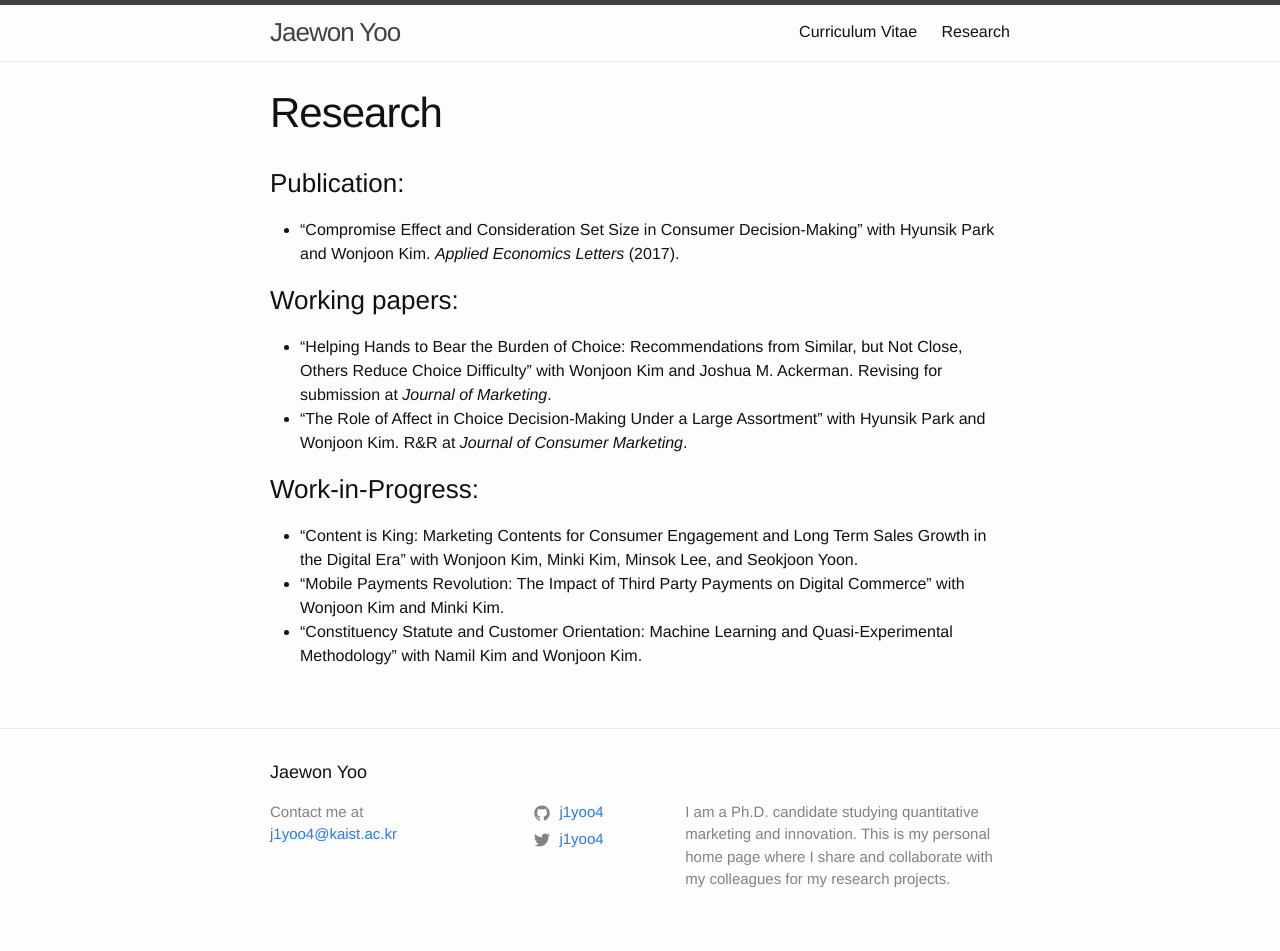
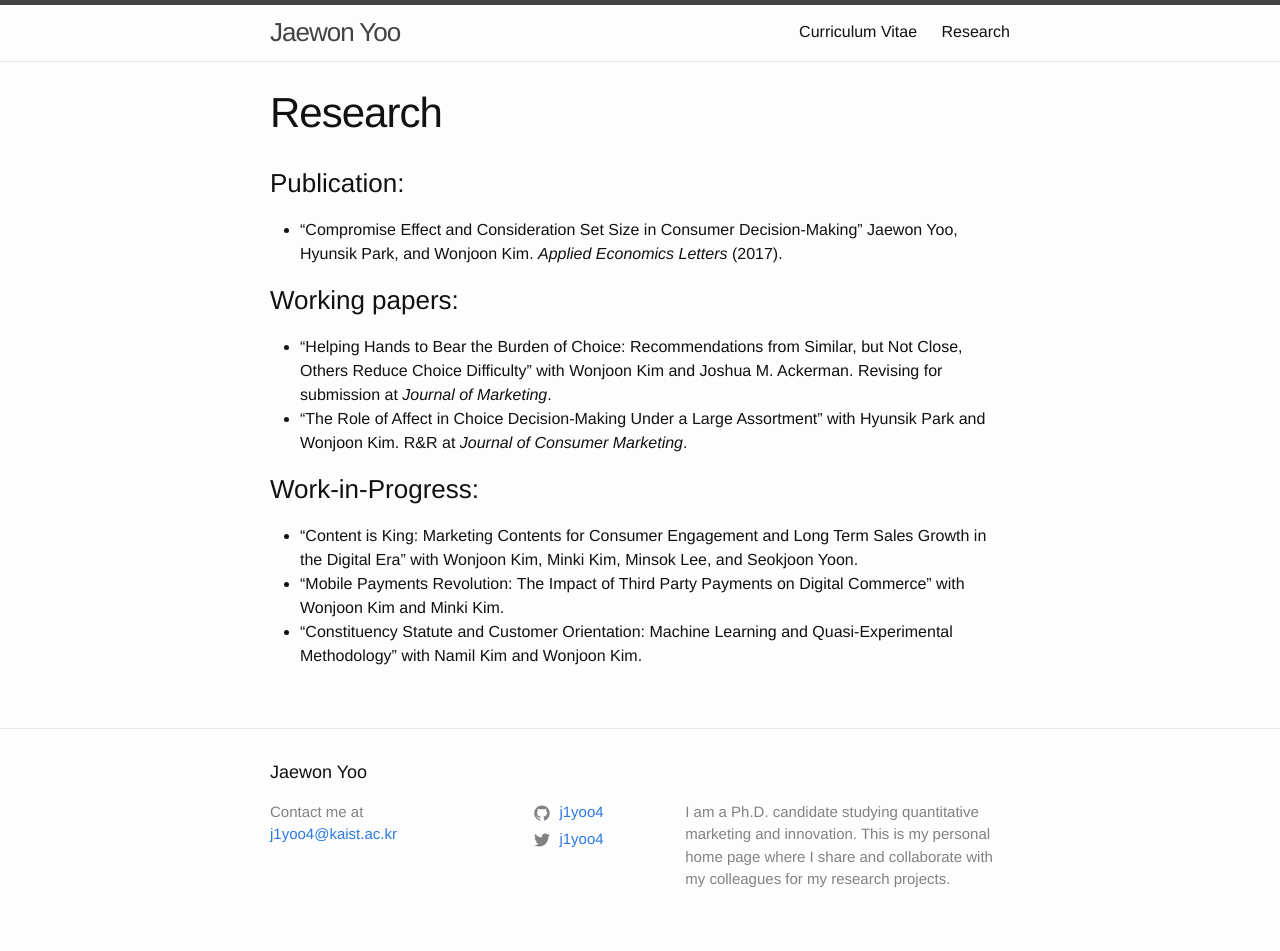
Before and after one commit to j1yoo/j1yoo.github.io, a Jekyll site: the page built from research.markdown, in a window 1280 px wide. Built offline with Jekyll 4.4.1, drawn with Linux system fonts in a browser that asks for light colours.

Commit message:
Create research.markdown

```diff
--- a/research.markdown
+++ b/research.markdown
@@ -5,7 +5,7 @@
 ---
 
 ### Publication:
-* "Compromise Effect and Consideration Set Size in Consumer Decision-Making" with Hyunsik Park and Wonjoon Kim. _Applied Economics Letters_ (2017).
+* "Compromise Effect and Consideration Set Size in Consumer Decision-Making" Jaewon Yoo, Hyunsik Park, and Wonjoon Kim. _Applied Economics Letters_ (2017).
 
 ### Working papers:
 * "Helping Hands to Bear the Burden of Choice: Recommendations from Similar, but Not Close, Others Reduce Choice Difficulty" with Wonjoon Kim and Joshua M. Ackerman. Revising for submission at _Journal of Marketing_.
```
